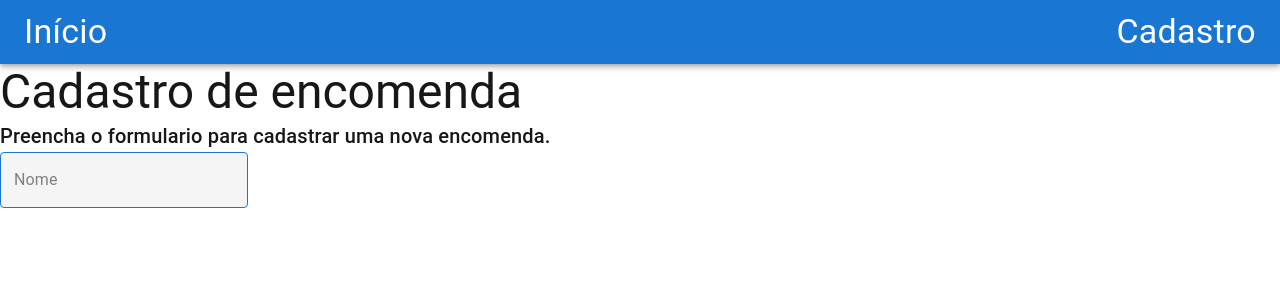
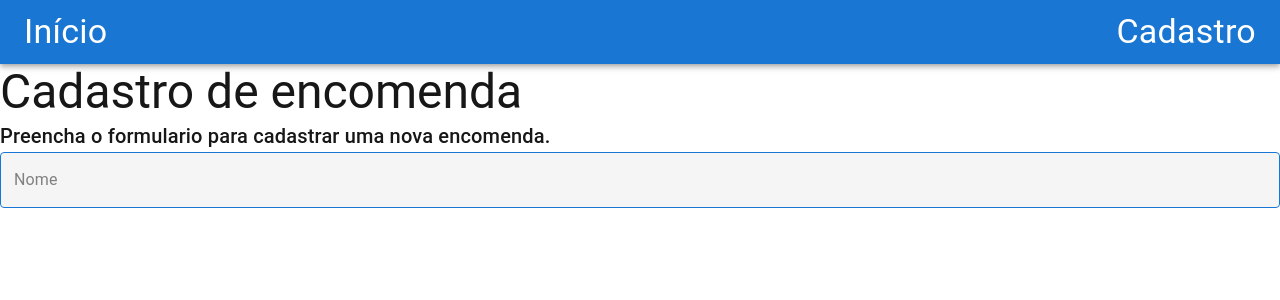
Before and after one commit to lucasbalbino09/ominetrix-page, a Next.js app: page /cadastro in a window 1280 px wide. Shown: the top 300 px of the page. Built offline with nearby package versions, Linux system fonts and the light colour scheme.

Commit message:
Inserindo FormGroup

```diff
--- a/pages/cadastro.tsx
+++ b/pages/cadastro.tsx
@@ -2,6 +2,7 @@
 import React from "react";
 import Typography from "@mui/material/Typography";
 import TextField from "@mui/material/TextField";
+import FormGroup from "@mui/material/FormGroup";
 import Navbar from "./navbar";
 import "../app/Globals.css";
 import "./cadastro.css";
@@ -17,8 +18,14 @@ export default function Cadastro() {
         Preencha o formulario para cadastrar uma nova encomenda.
       </Typography>
 
-      <TextField id="outlined-basic" className="input-text"  label="Nome" variant="outlined" />
-
+      <FormGroup>
+        <TextField
+          id="outlined-basic"
+          className="input-text"
+          label="Nome"
+          variant="outlined"
+        />
+      </FormGroup>
     </>
   );
 }
```
